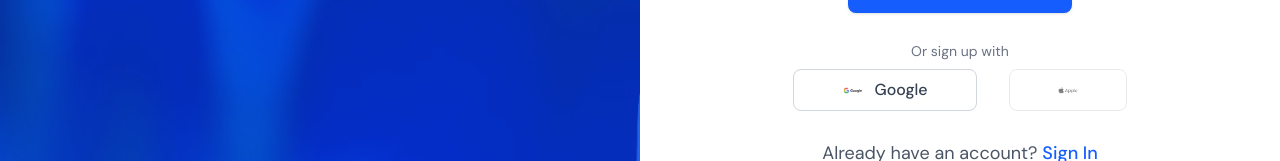
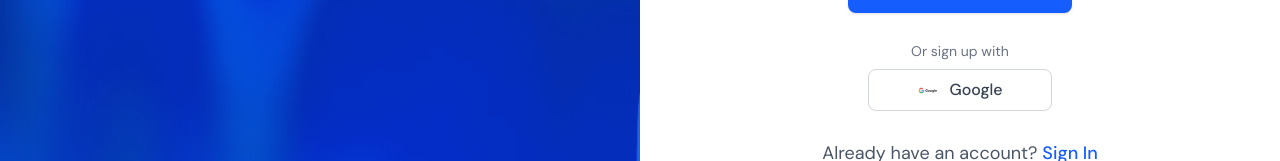
Before and after one commit to SirMartel22/bimanage-dashboard, a Next.js app: page /signup in a window 1280 px wide. Shown: the part 721-882 px from the top of the page. Built offline with nearby package versions, Linux system fonts and the light colour scheme; no server answers.

Commit message:
Update on the code

```diff
--- a/app/(auth)/signup/page.tsx
+++ b/app/(auth)/signup/page.tsx
@@ -220,9 +220,6 @@ const SignUpPage = () => {
               <Image src="/illustrations/google-logo.svg" width={20} height={20} alt="google-icon" />
               <span className="text-gray-700 font-medium">Google</span>
             </button>
-            <button type="button" disabled className="flex items-center justify-center gap-3 px-4 lg:py-2 lg:px-12 border border-gray-300 rounded-lg hover:bg-gray-50 transition-colors opacity-50 cursor-not-allowed">
-              <Image src="/illustrations/apple-logo.PNG" width={20} height={20} alt="apple icon" />
-            </button>
           </div>
 
           <p className="text-center text-gray-600 mt-2 text-sm lg:text-lg">
```
